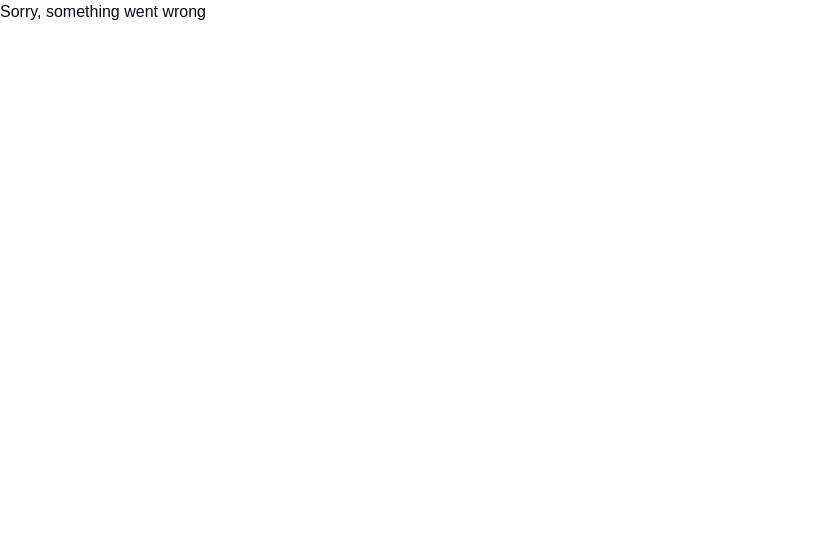
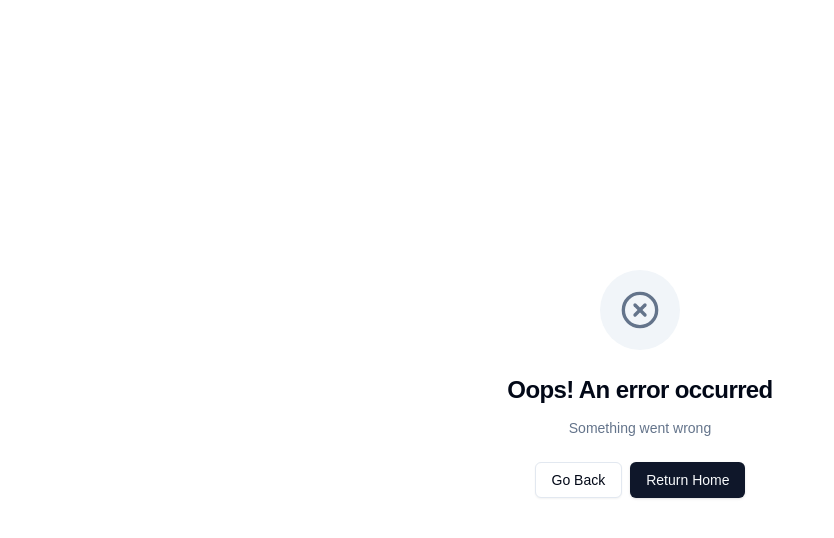
Before and after one commit to cddm-gh/raffles-dashboard, a Next.js app: page /error in a window 1280 px wide. Shown: the top 538 px of the page, without its empty margins (0-834 px from the left). Built offline with nearby package versions, Linux system fonts and the light colour scheme.

Commit message:
error page

```diff
--- a/app/actions/signup.ts
+++ b/app/actions/signup.ts
@@ -22,10 +22,8 @@ export async function signup(formData: FormData) {
         console.error('Authentication sign up error:', error)
         if (error.code === 'user_already_exists') {
             console.error('User already exists!')
-            return
         }
-
-        redirect('/error')
+        redirect('/error?message=' + encodeURIComponent(error.message))
     }
 
     revalidatePath('/', 'layout')
--- a/app/error/page.tsx
+++ b/app/error/page.tsx
@@ -1,5 +1,40 @@
 'use client'
 
+import { useRouter, useSearchParams } from 'next/navigation'
+import { Button } from '@/components/ui/button'
+import { XCircle } from 'lucide-react'
+
 export default function ErrorPage() {
-  return <p>Sorry, something went wrong</p>
+  const router = useRouter()
+  const searchParams = useSearchParams()
+  const errorMessage = searchParams.get('message') || 'Something went wrong'
+
+  return (
+    <div className="flex h-[calc(100vh-2rem)] flex-col items-center justify-center">
+      <div className="mx-auto flex max-w-[420px] flex-col items-center justify-center text-center">
+        <div className="flex h-20 w-20 items-center justify-center rounded-full bg-muted">
+          <XCircle className="h-10 w-10 text-muted-foreground" />
+        </div>
+        <h1 className="mt-6 text-2xl font-semibold tracking-tight">
+          Oops! An error occurred
+        </h1>
+        <p className="mt-3 text-sm text-muted-foreground">
+          {errorMessage}
+        </p>
+        <div className="mt-6 flex gap-2">
+          <Button
+            onClick={() => router.back()}
+            variant="outline"
+          >
+            Go Back
+          </Button>
+          <Button
+            onClick={() => router.push('/')}
+          >
+            Return Home
+          </Button>
+        </div>
+      </div>
+    </div>
+  )
 }
--- /dev/null
+++ b/app/login/page.tsx
@@ -0,0 +1,59 @@
+import { login } from '../actions/login'
+import { signup } from '../actions/signup'
+import { Button } from "@/components/ui/button"
+import { Card, CardContent, CardDescription, CardFooter, CardHeader, CardTitle } from "@/components/ui/card"
+import { Input } from "@/components/ui/input"
+import { Label } from "@/components/ui/label"
+
+export default function LoginPage() {
+    return (
+        <div className="min-h-screen flex items-center justify-center bg-gray-50 dark:bg-gray-900 p-4">
+        <Card className="w-full max-w-md">
+            <CardHeader>
+            <CardTitle>Welcome to Raffles</CardTitle>
+            <CardDescription>Sign in to your account or create a new one.</CardDescription>
+            </CardHeader>
+            <form>
+            <CardContent className="space-y-4">
+                <div className="space-y-2">
+                <Label htmlFor="email">Email</Label>
+                <Input
+                    id="email"
+                    name="email"
+                    type="email"
+                    placeholder="name@example.com"
+                    required
+                />
+                </div>
+                <div className="space-y-2">
+                <Label htmlFor="password">Password</Label>
+                <Input
+                    id="password"
+                    name="password"
+                    type="password"
+                    required
+                />
+                </div>
+            </CardContent>
+            <CardFooter className="flex flex-col space-y-2">
+                <Button
+                type="submit"
+                formAction={login}
+                className="w-full"
+                >
+                Log in
+                </Button>
+                <Button
+                type="submit"
+                formAction={signup}
+                variant="outline"
+                className="w-full"
+                >
+                Sign up
+                </Button>
+            </CardFooter>
+            </form>
+        </Card>
+        </div>
+    );
+}
--- a/app/page.tsx
+++ /dev/null
@@ -1,59 +0,0 @@
-import { login } from './actions/login'
-import { signup } from './actions/signup'
-import { Button } from "@/components/ui/button"
-import { Card, CardContent, CardDescription, CardFooter, CardHeader, CardTitle } from "@/components/ui/card"
-import { Input } from "@/components/ui/input"
-import { Label } from "@/components/ui/label"
-
-export default function Home() {
-  return (
-    <div className="min-h-screen flex items-center justify-center bg-gray-50 dark:bg-gray-900 p-4">
-      <Card className="w-full max-w-md">
-        <CardHeader>
-          <CardTitle>Welcome to Raffles</CardTitle>
-          <CardDescription>Sign in to your account or create a new one.</CardDescription>
-        </CardHeader>
-        <form>
-          <CardContent className="space-y-4">
-            <div className="space-y-2">
-              <Label htmlFor="email">Email</Label>
-              <Input
-                id="email"
-                name="email"
-                type="email"
-                placeholder="name@example.com"
-                required
-              />
-            </div>
-            <div className="space-y-2">
-              <Label htmlFor="password">Password</Label>
-              <Input
-                id="password"
-                name="password"
-                type="password"
-                required
-              />
-            </div>
-          </CardContent>
-          <CardFooter className="flex flex-col space-y-2">
-            <Button
-              type="submit"
-              formAction={login}
-              className="w-full"
-            >
-              Log in
-            </Button>
-            <Button
-              type="submit"
-              formAction={signup}
-              variant="outline"
-              className="w-full"
-            >
-              Sign up
-            </Button>
-          </CardFooter>
-        </form>
-      </Card>
-    </div>
-  )
-}
--- a/lib/supabase/middleware.ts
+++ b/lib/supabase/middleware.ts
@@ -40,7 +40,8 @@ export async function updateSession(request: NextRequest) {
   if (
     !user &&
     !request.nextUrl.pathname.startsWith('/login') &&
-    !request.nextUrl.pathname.startsWith('/auth')
+    !request.nextUrl.pathname.startsWith('/auth') &&
+    !request.nextUrl.pathname.startsWith('/error')
   ) {
     // no user, potentially respond by redirecting the user to the login page
     const url = request.nextUrl.clone()
```
